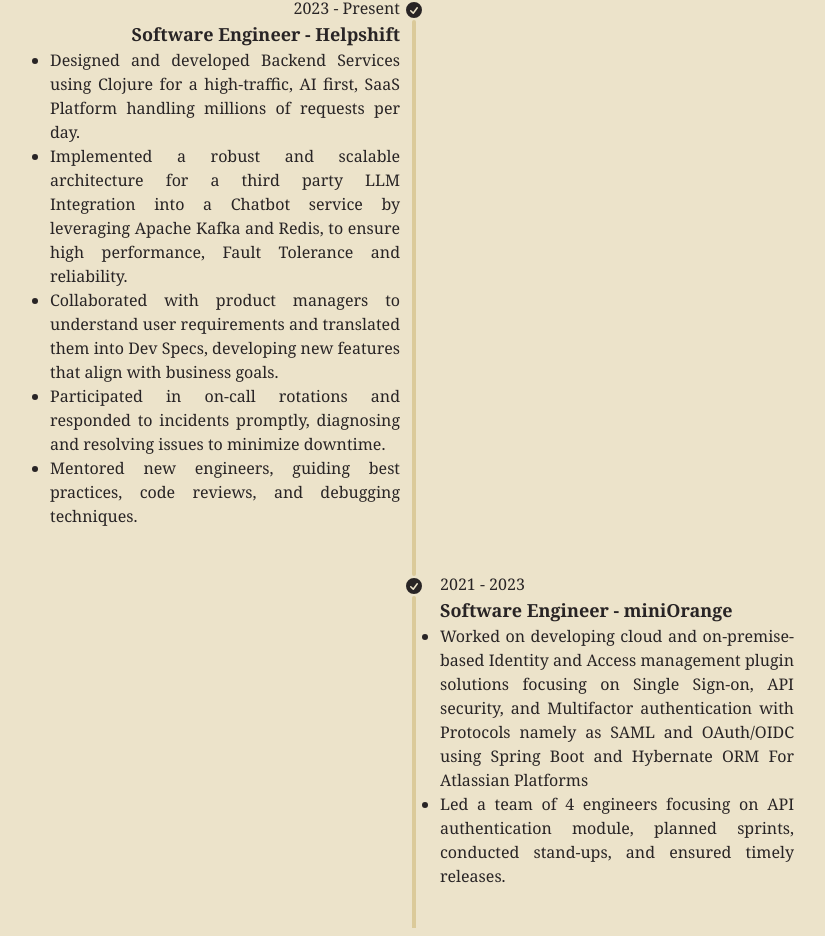
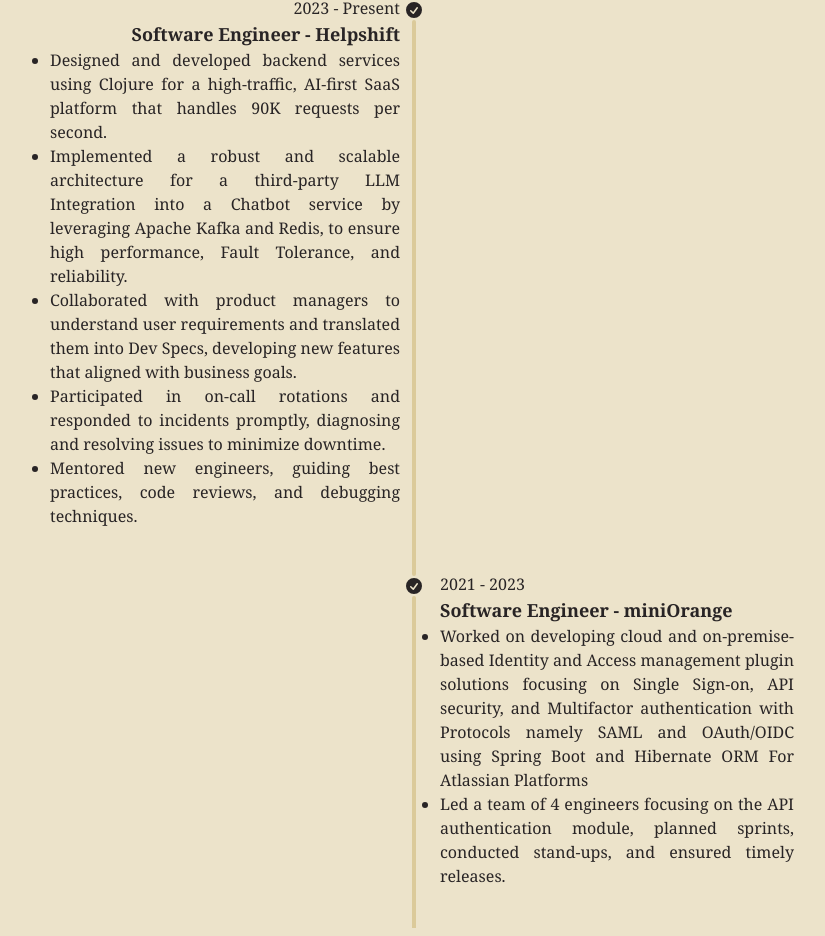
Before and after one commit to mihirrd/next-blog, a Next.js app: page /resume in a window 1280 px wide. Shown: the part 530-1466 px from the top of the page, without its empty margins (226-1051 px from the left). Built offline with nearby package versions, Linux system fonts and the light colour scheme.

Commit message:
Fix typos

```diff
--- a/app/about/page.tsx
+++ b/app/about/page.tsx
@@ -9,8 +9,7 @@
       <section className="flex justify-center mb-1 font-serif">
         <div className="flex flex-col p-10 w-full lg:w-2/5 md:text-lg">
           <p className='mb-10'>
-            Hey there, my name is Mihir Deshpande.
-            I am a Programmer and a Software Engineer. I am currently working at Helpshift as a Backend Engineer. I specialise in Product Development and Distributed Systems. I like exploring tech, trying out new building projects, <a href='https://www.paulgraham.com/hp.html' target="blank" className='italic underline'>hacking</a> as Paul Graham puts it. This is the place where I dump(?) all my experiences and learnings in the text format.
+          Hey there, my name is Mihir Deshpande. I am a Programmer and a Software Engineer. I am currently working at Helpshift as a Backend Engineer. I specialize in Product Development and Distributed Systems. I like exploring tech, and trying out new building projects - <a href='https://www.paulgraham.com/hp.html' target="blank" className='italic underline'>hacking</a> as Paul Graham puts it. This is the place where I dump(?) all my experiences and learnings in the text format.
           </p>
           <div className="flex justify-center mb-10">
             <Image
--- a/app/resume/page.tsx
+++ b/app/resume/page.tsx
@@ -42,13 +42,13 @@
                                 <div className="text-lg font-black">Software Engineer - Helpshift</div>
                                 <ul className='list-disc ml-4 text-wrap text-justify mb-4 lg:mb-0'>
                                     <li>
-                                        Designed and developed Backend Services using Clojure for a high-traffic, AI first, SaaS Platform handling millions of requests per day.
+                                        Designed and developed backend services using Clojure for a high-traffic, AI-first SaaS platform that handles 90K requests per second.
                                     </li>
                                     <li>
-                                        Implemented a robust and scalable architecture for a third party LLM Integration into a Chatbot service by leveraging Apache Kafka and Redis, to ensure high performance, Fault Tolerance and reliability.
+                                        Implemented a robust and scalable architecture for a third-party LLM Integration into a Chatbot service by leveraging Apache Kafka and Redis, to ensure high performance, Fault Tolerance, and reliability.
                                     </li>
                                     <li>
-                                        Collaborated with product managers to understand user requirements and translated them into Dev Specs, developing new features that align with business goals.
+                                        Collaborated with product managers to understand user requirements and translated them into Dev Specs, developing new features that aligned with business goals.
                                     </li>
                                     <li>
                                         Participated in on-call rotations and responded to incidents promptly, diagnosing and resolving issues to minimize downtime.
@@ -79,10 +79,10 @@
                                 <div className="text-lg font-black">Software Engineer - miniOrange</div>
                                 <ul className='list-disc text-wrap text-justify'>
                                     <li>
-                                        Worked on developing cloud and on-premise-based Identity and Access management plugin solutions focusing on Single Sign-on, API security, and Multifactor authentication with Protocols namely as SAML and OAuth/OIDC using Spring Boot and Hybernate ORM For Atlassian Platforms
+                                    Worked on developing cloud and on-premise-based Identity and Access management plugin solutions focusing on Single Sign-on, API security, and Multifactor authentication with Protocols namely SAML and OAuth/OIDC using Spring Boot and Hibernate ORM For Atlassian Platforms
                                     </li>
                                     <li>
-                                        Led a team of 4 engineers focusing on API authentication module, planned sprints, conducted stand-ups, and ensured timely releases.
+                                    Led a team of 4 engineers focusing on the API authentication module, planned sprints, conducted stand-ups, and ensured timely releases.
                                     </li>
                                 </ul>
                             </div>
@@ -119,10 +119,10 @@
                     </ul>
                 </div>
                 <div className='mt-4'>
-                <Link href='Resume_Mihir_Deshpande.pdf'
-                target='_blank'
-                rel="noopener noreferrer">
-                <p className='underline'>View/Download Resume</p></Link></div>
+                    <Link href='Resume_Mihir_Deshpande.pdf'
+                        target='_blank'
+                        rel="noopener noreferrer">
+                        <p className='underline'>View/Download Resume</p></Link></div>
             </div>
         </main>
     )
```
